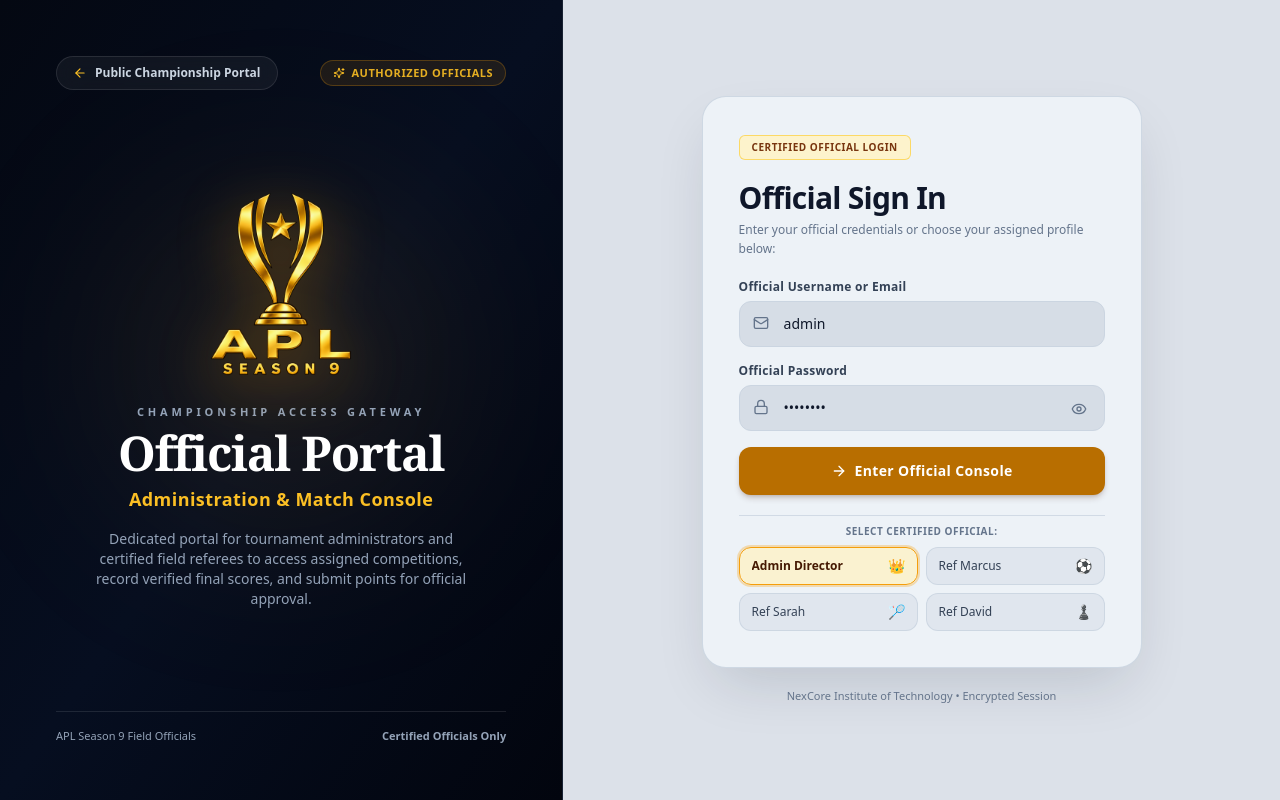
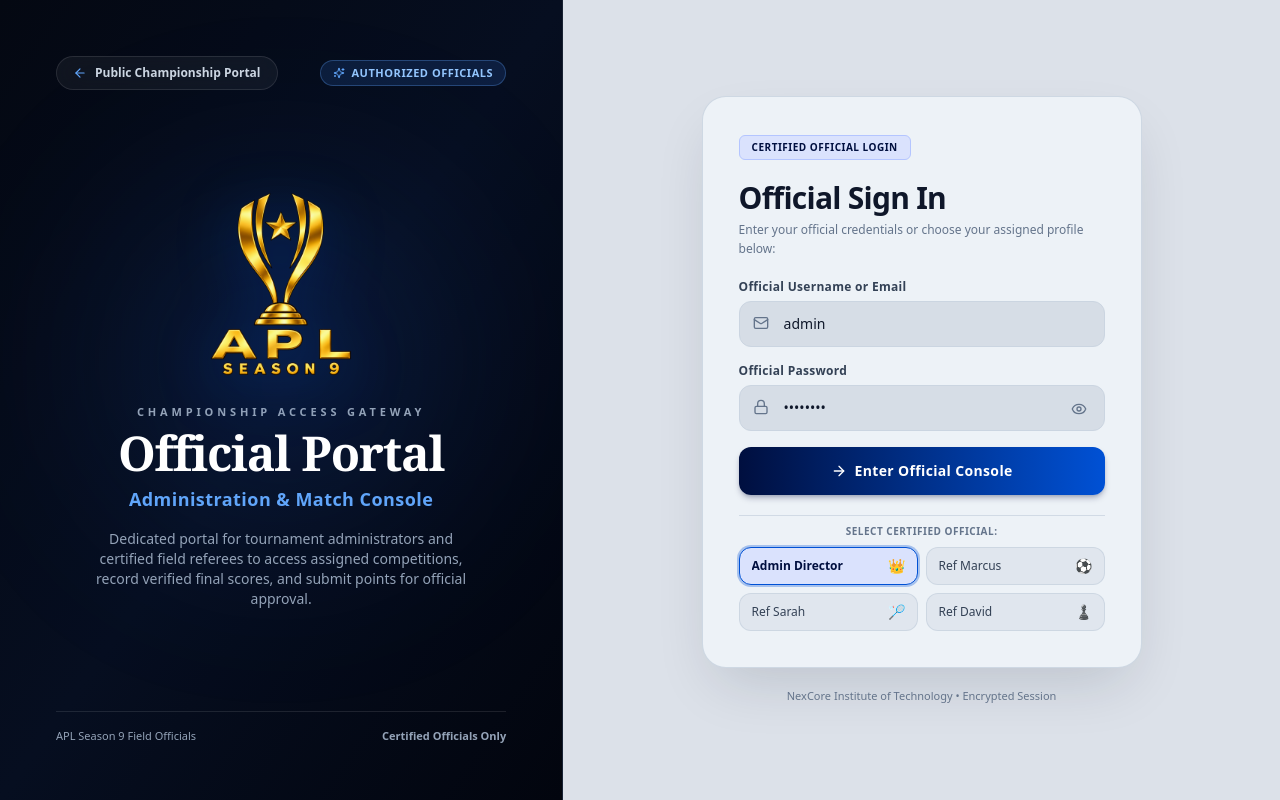
Before and after one commit to mudassir-markania/Club-Protal, a Next.js app: page /login in a window 1280 px wide. Built offline with nearby package versions, Linux system fonts and the light colour scheme.

Commit message:
style: replace yellow/ochre UI with portal blue theme across login console

```diff
--- a/src/app/login/page.tsx
+++ b/src/app/login/page.tsx
@@ -122,11 +122,11 @@ export default function UnifiedOfficialLoginPage() {
   };
 
   return (
-    <div className="min-h-screen w-full flex flex-col lg:flex-row bg-[#050a14] font-sans antialiased text-slate-100 selection:bg-amber-500 selection:text-black">
+    <div className="min-h-screen w-full flex flex-col lg:flex-row bg-[#050a14] font-sans antialiased text-slate-100 selection:bg-[#0051d5] selection:text-white">
       {/* ================= LEFT BRANDED SHOWCASE PANEL (44% desktop) ================= */}
       <section className="relative w-full lg:w-[44%] min-h-[460px] lg:min-h-screen bg-gradient-to-br from-[#040812] via-[#060e20] to-[#02050e] flex flex-col justify-between p-6 sm:p-10 lg:p-14 border-b lg:border-b-0 lg:border-r border-slate-800/80 overflow-hidden">
-        {/* Subtle Ambient Golden Glow */}
-        <div className="absolute top-1/4 left-1/2 -translate-x-1/2 w-80 h-80 bg-amber-500/10 rounded-full blur-[100px] pointer-events-none" />
+        {/* Subtle Ambient Blue Glow */}
+        <div className="absolute top-1/4 left-1/2 -translate-x-1/2 w-80 h-80 bg-blue-600/15 rounded-full blur-[100px] pointer-events-none" />
 
         {/* Top Left Nav & Top Right Badge */}
         <div className="relative z-10 flex items-center justify-between">
@@ -134,12 +134,12 @@ export default function UnifiedOfficialLoginPage() {
             href="/"
             className="inline-flex items-center gap-2 text-xs font-semibold text-slate-300 hover:text-white px-4 py-2 rounded-full bg-white/5 hover:bg-white/10 border border-white/10 transition-all backdrop-blur-md group"
           >
-            <ArrowLeft className="w-3.5 h-3.5 transition-transform group-hover:-translate-x-1 text-amber-400" />
+            <ArrowLeft className="w-3.5 h-3.5 transition-transform group-hover:-translate-x-1 text-blue-400" />
             <span>Public Championship Portal</span>
           </Link>
 
-          <span className="text-[11px] font-bold text-amber-400/90 tracking-wider uppercase px-3 py-1 rounded-full bg-amber-500/10 border border-amber-500/25 flex items-center gap-1.5">
-            <Sparkles className="w-3 h-3 text-amber-400" />
+          <span className="text-[11px] font-bold text-blue-300 tracking-wider uppercase px-3 py-1 rounded-full bg-blue-500/15 border border-blue-400/30 flex items-center gap-1.5">
+            <Sparkles className="w-3 h-3 text-blue-400" />
             <span>Authorized Officials</span>
           </span>
         </div>
@@ -152,7 +152,7 @@ export default function UnifiedOfficialLoginPage() {
               <img
                 src="/logo.png"
                 alt="APL Season 9 Official Trophy Logo"
-                className="w-full h-full object-contain filter drop-shadow-[0_12px_30px_rgba(245,158,11,0.4)]"
+                className="w-full h-full object-contain filter drop-shadow-[0_12px_30px_rgba(0,81,213,0.35)]"
               />
             </div>
           </div>
@@ -165,7 +165,7 @@ export default function UnifiedOfficialLoginPage() {
             <h1 className="text-3xl sm:text-4xl lg:text-5xl font-black tracking-tight text-white capitalize font-serif leading-tight">
               Official Portal
             </h1>
-            <h2 className="text-base sm:text-lg font-bold text-amber-400 tracking-wide">
+            <h2 className="text-base sm:text-lg font-bold text-blue-400 tracking-wide">
               Administration & Match Console
             </h2>
             <p className="text-xs sm:text-sm text-slate-400 leading-relaxed pt-2 max-w-sm mx-auto font-normal">
@@ -185,9 +185,9 @@ export default function UnifiedOfficialLoginPage() {
       <main className="w-full lg:w-[56%] min-h-[540px] lg:min-h-screen bg-[#dce1e9] text-slate-900 flex flex-col items-center justify-center p-4 sm:p-8 lg:p-12 relative">
         {/* Floating Card exactly matching the reference */}
         <div className="w-full max-w-[440px] bg-[#edf2f7] rounded-3xl border border-slate-300/90 shadow-[0_25px_60px_-15px_rgba(15,23,42,0.16)] p-7 sm:p-9 flex flex-col gap-5">
-          {/* Top Badge */}
+          {/* Top Badge in Portal Blue */}
           <div>
-            <span className="inline-block px-3 py-1 rounded-md bg-amber-100/90 border border-amber-300/80 text-[10px] font-black tracking-wider text-amber-900 uppercase">
+            <span className="inline-block px-3 py-1 rounded-md bg-[#dae2fd] border border-[#b4c5ff] text-[10px] font-black tracking-wider text-[#000f3f] uppercase">
               CERTIFIED OFFICIAL LOGIN
             </span>
           </div>
@@ -242,7 +242,7 @@ export default function UnifiedOfficialLoginPage() {
                     setSelectedOfficialId('');
                   }}
                   placeholder="admin or ref.marcus@sportsportal.com"
-                  className="w-full pl-11 pr-4 py-3 rounded-xl bg-[#cdd5e0]/70 border border-slate-300 text-slate-900 text-sm placeholder:text-slate-500 outline-none focus:bg-white focus:border-amber-600 focus:ring-3 focus:ring-amber-500/20 transition-all font-medium"
+                  className="w-full pl-11 pr-4 py-3 rounded-xl bg-[#cdd5e0]/70 border border-slate-300 text-slate-900 text-sm placeholder:text-slate-500 outline-none focus:bg-white focus:border-[#0051d5] focus:ring-3 focus:ring-[#0051d5]/20 transition-all font-medium"
                 />
                 <Mail className="w-4 h-4 text-slate-500 absolute left-3.5 top-3.5 pointer-events-none" />
               </div>
@@ -268,25 +268,25 @@ export default function UnifiedOfficialLoginPage() {
                   value={password}
                   onChange={(e) => setPassword(e.target.value)}
                   placeholder="••••••••"
-                  className="w-full pl-11 pr-11 py-3 rounded-xl bg-[#cdd5e0]/70 border border-slate-300 text-slate-900 text-sm placeholder:text-slate-500 outline-none focus:bg-white focus:border-amber-600 focus:ring-3 focus:ring-amber-500/20 transition-all font-medium"
+                  className="w-full pl-11 pr-11 py-3 rounded-xl bg-[#cdd5e0]/70 border border-slate-300 text-slate-900 text-sm placeholder:text-slate-500 outline-none focus:bg-white focus:border-[#0051d5] focus:ring-3 focus:ring-[#0051d5]/20 transition-all font-medium"
                 />
                 <Lock className="w-4 h-4 text-slate-500 absolute left-3.5 top-3.5 pointer-events-none" />
                 <button
                   type="button"
                   onClick={() => setShowPassword(!showPassword)}
                   aria-label={showPassword ? 'Hide password' : 'Show password'}
-                  className="absolute right-3.5 top-3 text-slate-500 hover:text-slate-800 transition-colors p-1 cursor-pointer focus:outline-none focus:ring-2 focus:ring-amber-600 rounded-md"
+                  className="absolute right-3.5 top-3 text-slate-500 hover:text-slate-800 transition-colors p-1 cursor-pointer focus:outline-none focus:ring-2 focus:ring-[#0051d5] rounded-md"
                 >
                   {showPassword ? <EyeOff className="w-4 h-4" /> : <Eye className="w-4 h-4" />}
                 </button>
               </div>
             </div>
 
-            {/* Primary Action Button (Warm Golden Ochre matching reference) */}
+            {/* Primary Action Button (Portal Blue Gradient) */}
             <button
               type="submit"
               disabled={loading}
-              className="w-full py-3.5 rounded-xl bg-[#b86e00] hover:bg-[#a05f00] active:bg-[#885100] text-white font-extrabold text-sm tracking-wide transition-all duration-150 shadow-md shadow-amber-950/20 disabled:opacity-50 flex items-center justify-center gap-2 cursor-pointer mt-2 group"
+              className="w-full py-3.5 rounded-xl bg-gradient-to-r from-[#000f3f] to-[#0051d5] hover:from-[#00175a] hover:to-[#0042b3] active:from-[#000a28] active:to-[#003185] text-white font-extrabold text-sm tracking-wide transition-all duration-150 shadow-md shadow-[#000f3f]/25 disabled:opacity-50 flex items-center justify-center gap-2 cursor-pointer mt-2 group"
             >
               {loading ? (
                 <>
@@ -302,7 +302,7 @@ export default function UnifiedOfficialLoginPage() {
             </button>
           </form>
 
-          {/* Quick Official Selection Grid */}
+          {/* Quick Official Selection Grid in Portal Blue */}
           <div className="pt-2 border-t border-slate-300/80 space-y-2">
             <span className="text-[10px] font-black uppercase tracking-wider text-slate-500 block text-center">
               SELECT CERTIFIED OFFICIAL:
@@ -318,8 +318,8 @@ export default function UnifiedOfficialLoginPage() {
                     onClick={() => handleSelectOfficial(acc)}
                     className={`py-2 px-3 rounded-xl border text-left transition-all flex items-center justify-between cursor-pointer ${
                       isSelected
-                        ? 'bg-amber-100/80 border-amber-500 text-amber-950 ring-2 ring-amber-500/30 font-bold'
-                        : 'bg-[#dce3ec]/80 border-slate-300/90 text-slate-700 hover:bg-white hover:border-slate-400'
+                        ? 'bg-[#dae2fd] border-[#0051d5] text-[#000f3f] ring-2 ring-[#0051d5]/30 font-bold shadow-xs'
+                        : 'bg-[#dce3ec]/80 border-slate-300/90 text-slate-700 hover:bg-white hover:border-[#0051d5]/50'
                     }`}
                   >
                     <span className="text-xs truncate">{acc.label}</span>
```
